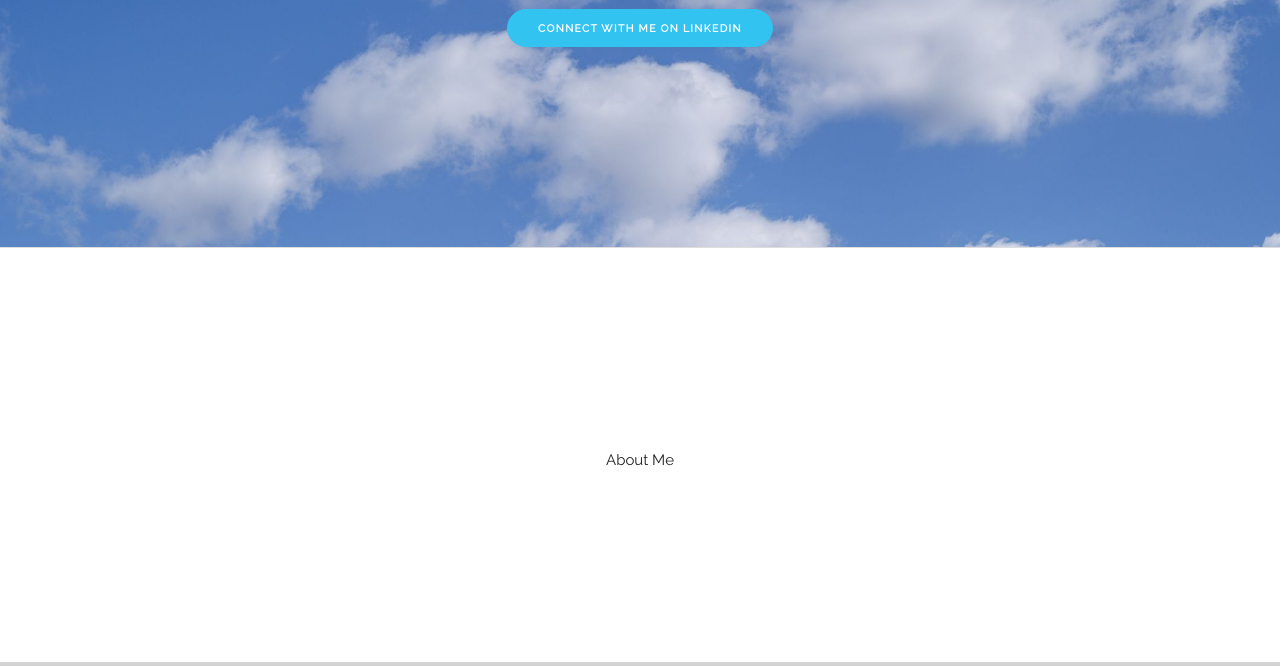
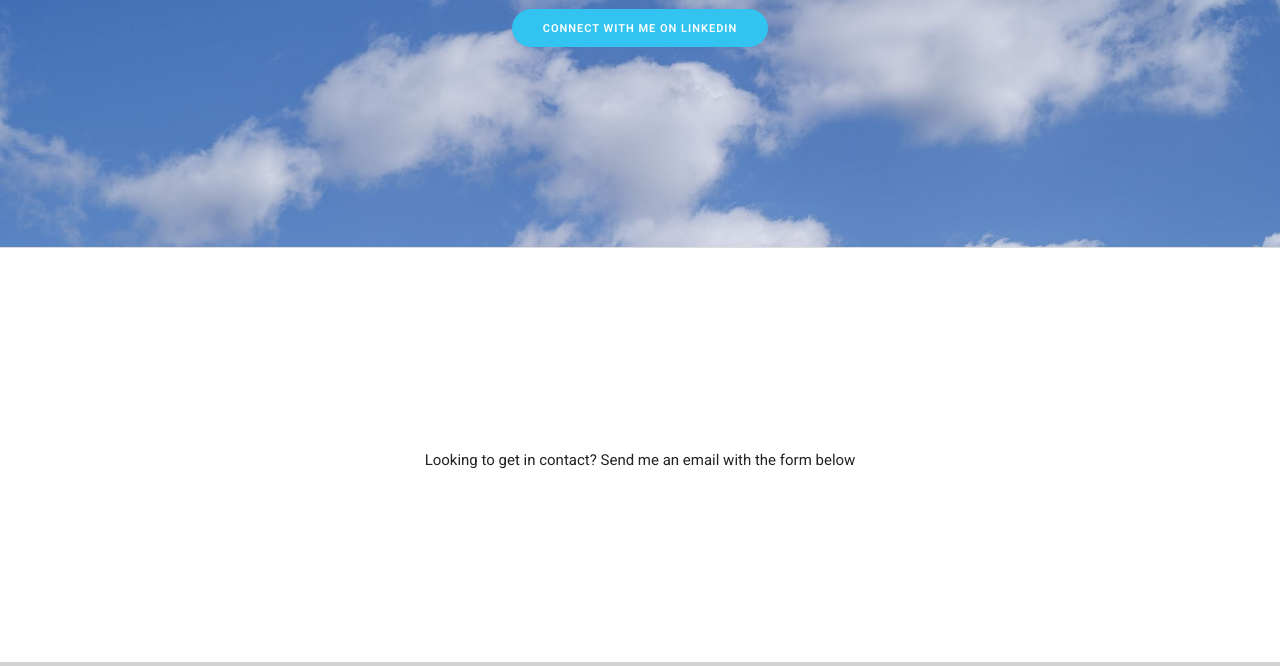
Before and after one commit to pburkepro/pburkepro.com, a plain HTML site: page index.html in a window 1280 px wide. Shown: the part 286-952 px from the top of the page. Drawn offline with Linux system fonts and the light colour scheme.

Commit message:
Email message block

```diff
--- a/css/skeleton.css
+++ b/css/skeleton.css
@@ -124,7 +124,7 @@ body {
   font-size: 1.5em; /* currently ems cause chrome bug misinterpreting rems on body element */
   line-height: 1.6;
   font-weight: 400;
-  font-family: "Raleway", "HelveticaNeue", "Helvetica Neue", Helvetica, Arial, sans-serif;
+  font-family: 'Roboto', sans-serif;  ;
   color: #222; }
 
 
--- a/index.html
+++ b/index.html
@@ -12,7 +12,7 @@
   <meta name="viewport" content="width=device-width, initial-scale=1">
 
   <!-- Font -->
-  <link href="//fonts.googleapis.com/css?family=Raleway:400,300,600" rel="stylesheet" type="text/css">
+  <link href="//fonts.googleapis.com/css?family=Roboto:400,300,600" rel="stylesheet" type="text/css">
 
   <!-- CSS -->
   <link rel="stylesheet" href="css/normalize.css">
@@ -35,7 +35,7 @@
   </div>
 
   <div class="journey section">
-    About Me
+    Looking to get in contact? Send me an email with the form below
   </div>
 
   <div class="form">
```
